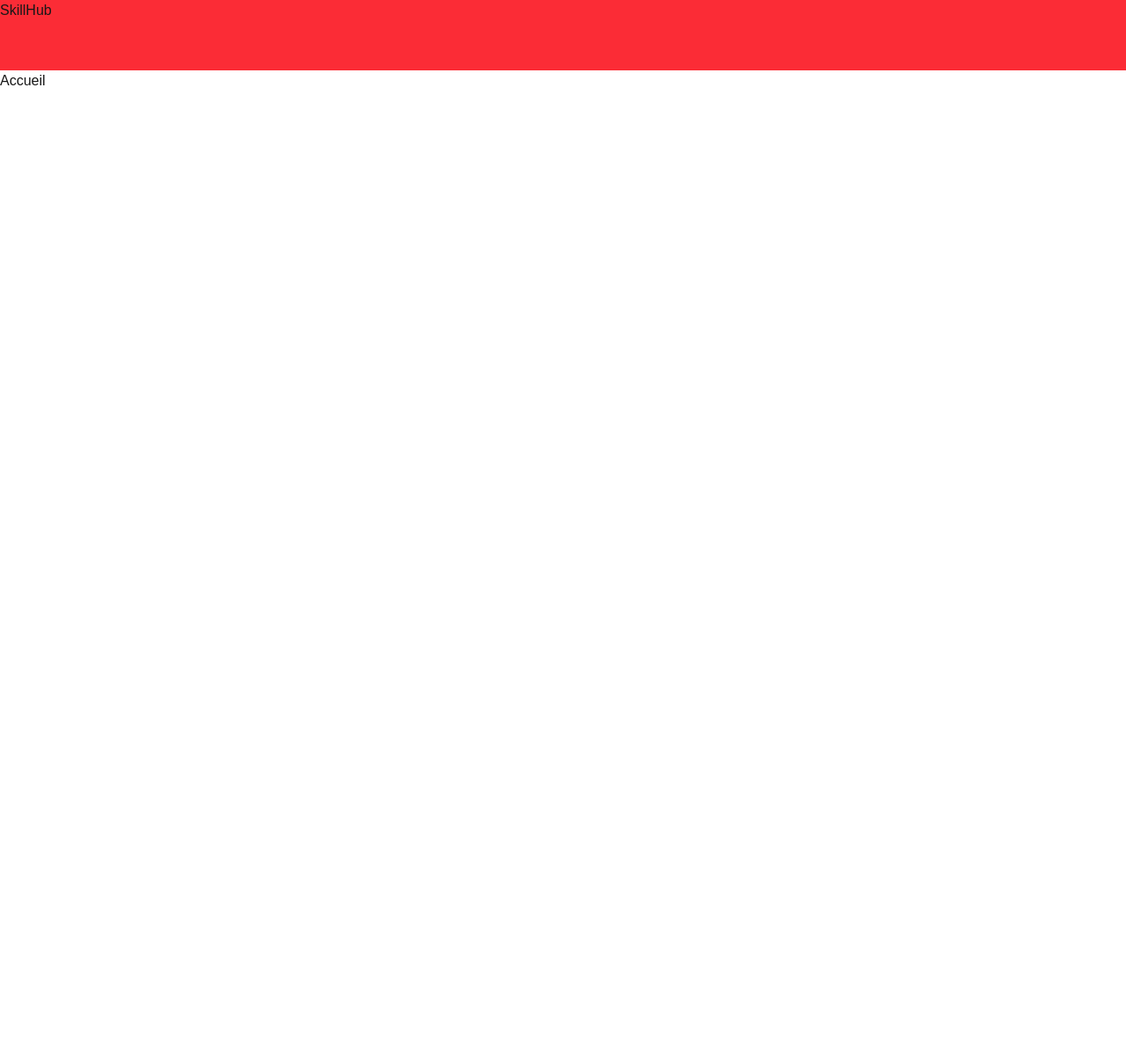
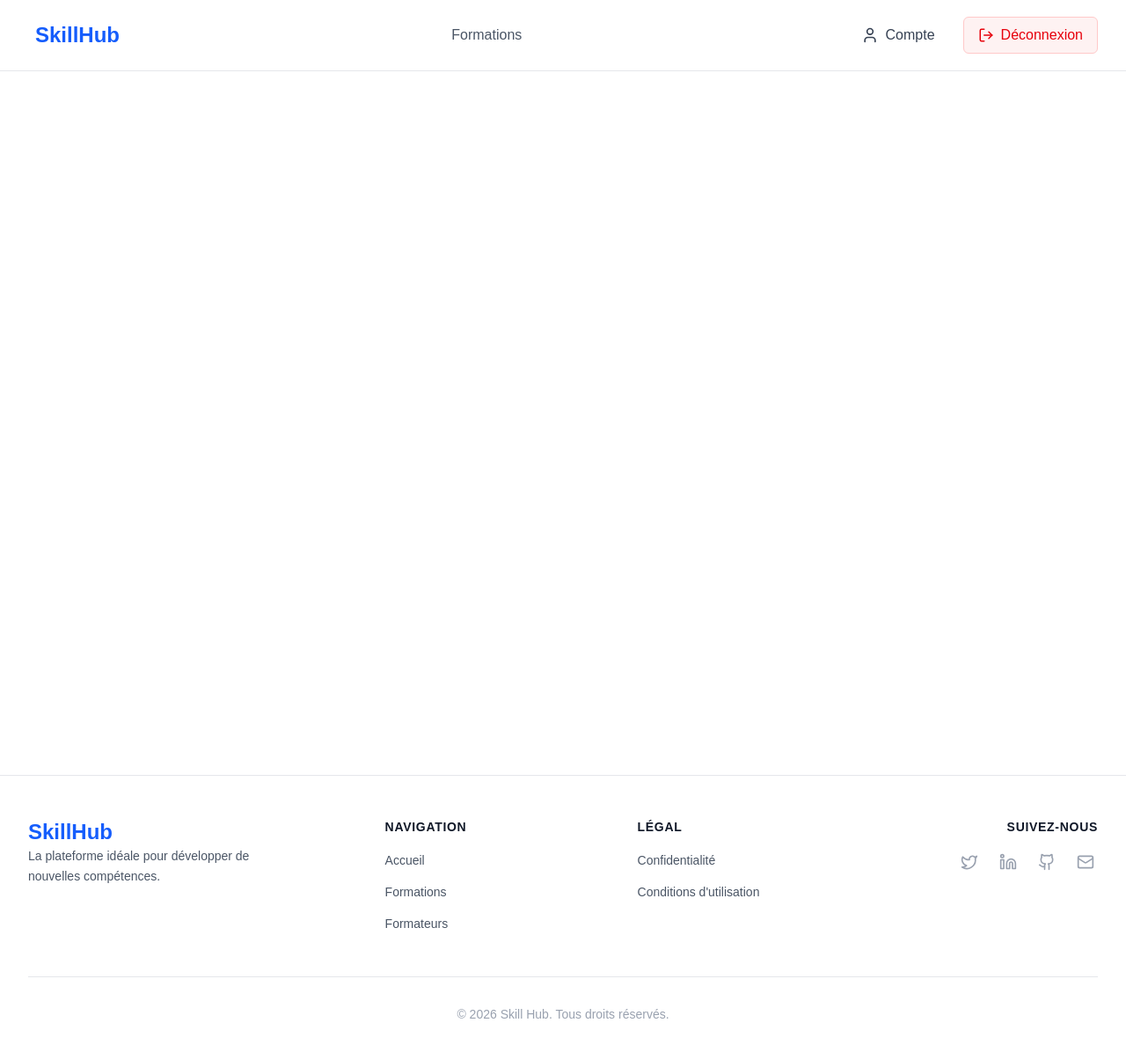
Before and after one commit to mael-donnadille/SKILLHUB_FRONT, a Next.js app: page / in a window 1280 px wide. Shown: the top 1196 px of the page at 88% size. Before the commit the page ends 800 px from the top, so only its background shows below. Built offline with nearby package versions, Linux system fonts and the light colour scheme.

Commit message:
feat: finish navbar, footer

```diff
--- a/app/page.js
+++ b/app/page.js
@@ -1,10 +1,12 @@
 import Navbar from "@/components/Navbar";
+import Footer from "@/components/Footer";
 
 export default function Home() {
     return (
         <div>
             <Navbar />
-            Accueil
+            <div className={"min-h-screen"}></div>
+            <Footer />
         </div>
     );
 }
--- a/components/Footer.js
+++ b/components/Footer.js
@@ -1,5 +1,84 @@
+import Link from 'next/link';
+import { Github, Twitter, Linkedin, Mail } from 'lucide-react';
+
 export default function Footer() {
+    const currentYear = new Date().getFullYear();
+
     return (
-        <></>
+        <footer className="w-full bg-white border-t border-gray-200 mt-auto">
+            <div className="w-screen mx-auto px-4 sm:px-6 lg:px-8 py-12">
+                <div className="grid grid-cols-1 md:grid-cols-4 gap-8">
+                    <div className="space-y-4">
+                        <Link href="/" className="text-2xl font-bold text-blue-600 hover:text-blue-700 transition-colors focus:outline-none focus:ring-2 focus:ring-blue-500 rounded-md px-2 -ml-2">
+                            SkillHub
+                        </Link>
+                        <p className="text-gray-600 text-sm leading-relaxed">
+                            La plateforme idéale pour développer de nouvelles compétences.
+                        </p>
+                    </div>
+
+                    <div className={"md:mx-auto"}>
+                        <h3 className="text-sm font-semibold text-gray-900 tracking-wider uppercase mb-4">Navigation</h3>
+                        <ul className="space-y-3">
+                            <li>
+                                <Link href="#" className="text-gray-600 hover:text-blue-600 text-sm transition-colors focus:outline-none focus:ring-2 focus:ring-blue-500 rounded-md px-1 -ml-1">
+                                    Accueil
+                                </Link>
+                            </li>
+                            <li>
+                                <Link href="#" className="text-gray-600 hover:text-blue-600 text-sm transition-colors focus:outline-none focus:ring-2 focus:ring-blue-500 rounded-md px-1 -ml-1">
+                                    Formations
+                                </Link>
+                            </li>
+                            <li>
+                                <Link href="#" className="text-gray-600 hover:text-blue-600 text-sm transition-colors focus:outline-none focus:ring-2 focus:ring-blue-500 rounded-md px-1 -ml-1">
+                                    Formateurs
+                                </Link>
+                            </li>
+                        </ul>
+                    </div>
+
+                    <div className={"md:mx-auto"}>
+                        <h3 className="text-sm font-semibold text-gray-900 tracking-wider uppercase mb-4">Légal</h3>
+                        <ul className="space-y-3">
+                            <li>
+                                <Link href="#" className="text-gray-600 hover:text-blue-600 text-sm transition-colors focus:outline-none focus:ring-2 focus:ring-blue-500 rounded-md px-1 -ml-1">
+                                    Confidentialité
+                                </Link>
+                            </li>
+                            <li>
+                                <Link href="#" className="text-gray-600 hover:text-blue-600 text-sm transition-colors focus:outline-none focus:ring-2 focus:ring-blue-500 rounded-md px-1 -ml-1">
+                                    Conditions d&apos;utilisation
+                                </Link>
+                            </li>
+                        </ul>
+                    </div>
+
+                    <div className={"md:ml-auto md:text-right"}>
+                        <h3 className="text-sm font-semibold text-gray-900 tracking-wider uppercase mb-4">Suivez-nous</h3>
+                        <div className="flex space-x-4">
+                            <a href="#" className="text-gray-400 hover:text-blue-600 transition-colors focus:outline-none focus:ring-2 focus:ring-blue-500 rounded-md p-1" aria-label="Twitter">
+                                <Twitter size={20} />
+                            </a>
+                            <a href="#" className="text-gray-400 hover:text-blue-700 transition-colors focus:outline-none focus:ring-2 focus:ring-blue-500 rounded-md p-1" aria-label="LinkedIn">
+                                <Linkedin size={20} />
+                            </a>
+                            <a href="#" className="text-gray-400 hover:text-gray-900 transition-colors focus:outline-none focus:ring-2 focus:ring-blue-500 rounded-md p-1" aria-label="GitHub">
+                                <Github size={20} />
+                            </a>
+                            <a href="mailto:contact@skillhub.com" className="text-gray-400 hover:text-red-500 transition-colors focus:outline-none focus:ring-2 focus:ring-blue-500 rounded-md p-1" aria-label="Email">
+                                <Mail size={20} />
+                            </a>
+                        </div>
+                    </div>
+                </div>
+
+                <div className="mt-12 pt-8 border-t border-gray-200">
+                    <p className="text-center text-gray-400 text-sm">
+                        &copy; {currentYear} Skill Hub. Tous droits réservés.
+                    </p>
+                </div>
+            </div>
+        </footer>
     )
 }
--- a/components/Navbar.js
+++ b/components/Navbar.js
@@ -1,7 +1,48 @@
+import Link from 'next/link';
+import { User, LogOut } from 'lucide-react';
+
 export default function Navbar() {
+    const isConnected = true;
+
     return (
-        <div className={"w-screen h-20 bg-red-500"}>
-            <p>SkillHub</p>
-        </div>
+        <header className="w-full bg-white border-b border-gray-200 sticky top-0 z-50">
+            <nav className="w-screen mx-auto px-4 sm:px-6 lg:px-8 h-20 flex justify-between items-center" aria-label="Navigation principale">
+                <Link href="/" className="text-2xl font-bold text-blue-600 hover:text-blue-700 transition-colors focus:outline-none focus:ring-2 focus:ring-blue-500 rounded-md px-2">
+                    SkillHub
+                </Link>
+
+                <ul className="hidden md:flex space-x-8">
+                    <li>
+                        <Link href="#" className="text-gray-600 hover:text-blue-600 font-medium transition-colors focus:outline-none focus:ring-2 focus:ring-blue-500 rounded-md px-2 py-1">
+                            Formations
+                        </Link>
+                    </li>
+                </ul>
+
+                <div className="flex items-center space-x-4">
+                    {isConnected ? (
+                        <>
+                            <Link href="/profile" className="flex items-center space-x-2 px-4 py-2 text-gray-700 hover:text-blue-600 hover:bg-gray-50 rounded-md transition-all focus:outline-none focus:ring-2 focus:ring-blue-500">
+                                <User size={20} aria-hidden="true" />
+                                <span className="font-medium">Compte</span>
+                            </Link>
+                            <button className="flex items-center space-x-2 px-4 py-2 text-red-600 border border-red-200 bg-red-50 rounded-md hover:bg-red-100 hover:border-red-300 transition-all focus:outline-none focus:ring-2 focus:ring-red-500" aria-label="Se déconnecter">
+                                <LogOut size={18} aria-hidden="true" />
+                                <span className="font-medium">Déconnexion</span>
+                            </button>
+                        </>
+                    ) : (
+                        <>
+                            <Link href="/login" className="px-4 py-2 text-blue-600 border border-blue-600 rounded-md hover:bg-blue-50 font-medium transition-all focus:outline-none focus:ring-2 focus:ring-blue-500">
+                                Connexion
+                            </Link>
+                            <Link href="/register" className="px-4 py-2 bg-blue-600 text-white rounded-md hover:bg-blue-700 font-medium shadow-sm hover:shadow transition-all focus:outline-none focus:ring-2 focus:ring-blue-500 focus:ring-offset-2">
+                                Inscription
+                            </Link>
+                        </>
+                    )}
+                </div>
+            </nav>
+        </header>
     )
 }
--- a/package.json
+++ b/package.json
@@ -9,6 +9,7 @@
     "lint": "eslint"
   },
   "dependencies": {
+    "lucide-react": "^0.563.0",
     "next": "16.1.6",
     "react": "19.2.3",
     "react-dom": "19.2.3"
```
Also changed, not shown: 1 other file (tests, documents, lock files or other folders).
